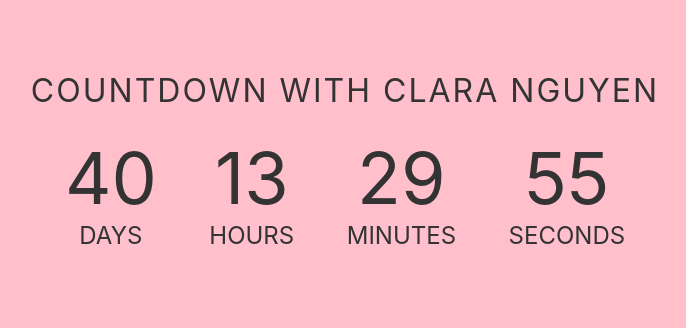
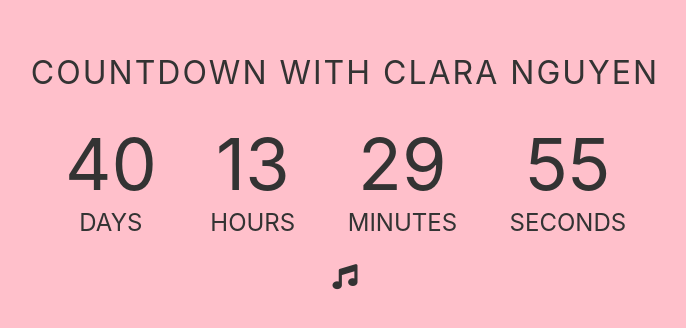
Before and after one commit to vqtung2k4/zy-birthday-new, a plain HTML site: page index.html in a window 1280 px wide. Shown: the part 228-556 px from the top of the page, without its empty margins (295-981 px from the left). Drawn offline with Linux system fonts and the light colour scheme.

Commit message:
Icon play music

```diff
--- a/app.js
+++ b/app.js
@@ -1,3 +1,11 @@
+// music background
+function playBackgroundMusic() {
+  var audio = document.getElementById('backgroundMusic');
+  audio.volume = 0.5; // Adjust the volume (0.0 to 1.0)
+  audio.play();
+}
+
+
 
 (function () {
     const second = 1000,
--- a/index.html
+++ b/index.html
@@ -6,12 +6,13 @@
 	<meta http-equiv="X-UA-Compatible" content="IE=edge">
 	<meta name="viewport" content="width=device-width, initial-scale=1.0">
 	<title>Clara's Birthday</title>
+	<script src="https://kit.fontawesome.com/1f6af56846.js" crossorigin="anonymous"></script>
 	<link rel="stylesheet" href="style.css">
 </head>
 
 <body>
 	<!-- Background Music -->
-	<embed src="/mbackground2.mp3" width="0" autostart="true"></embed>
+	<audio id="backgroundMusic" src="/mbackground2.mp3" preload="auto" loop></audio>
 
 	<div class="container">
 		<h1 id="headline">countdown with Clara Nguyen</h1>
@@ -24,9 +25,15 @@
 		  </ul>
 		</div>
 
+		<div id="button-container">
+			<i class="fa-solid fa-music music-icon" onclick="playBackgroundMusic()"></i>
+		</div>
+
 		<div id="content" class="emoji">
 			<span>16 YEARS OLD BIRTHDAY</span>
+		</div>
 	</div>
 
 	<script src="app.js"></script>
 </body>
+</html>
--- a/style.css
+++ b/style.css
@@ -1,7 +1,7 @@
 *{
     box-sizing: border-box;
     margin: 0;
-    padding: 0;
+    padding: 1px;
 }
 
 html, body{
@@ -52,3 +52,8 @@ li span{
     font-size: 4rem;
     padding: 0 .5rem;
 }
+
+
+.music-icon {
+    font-size: 25px;
+}
```
Lines whose indentation alone changed are shown as unchanged.
